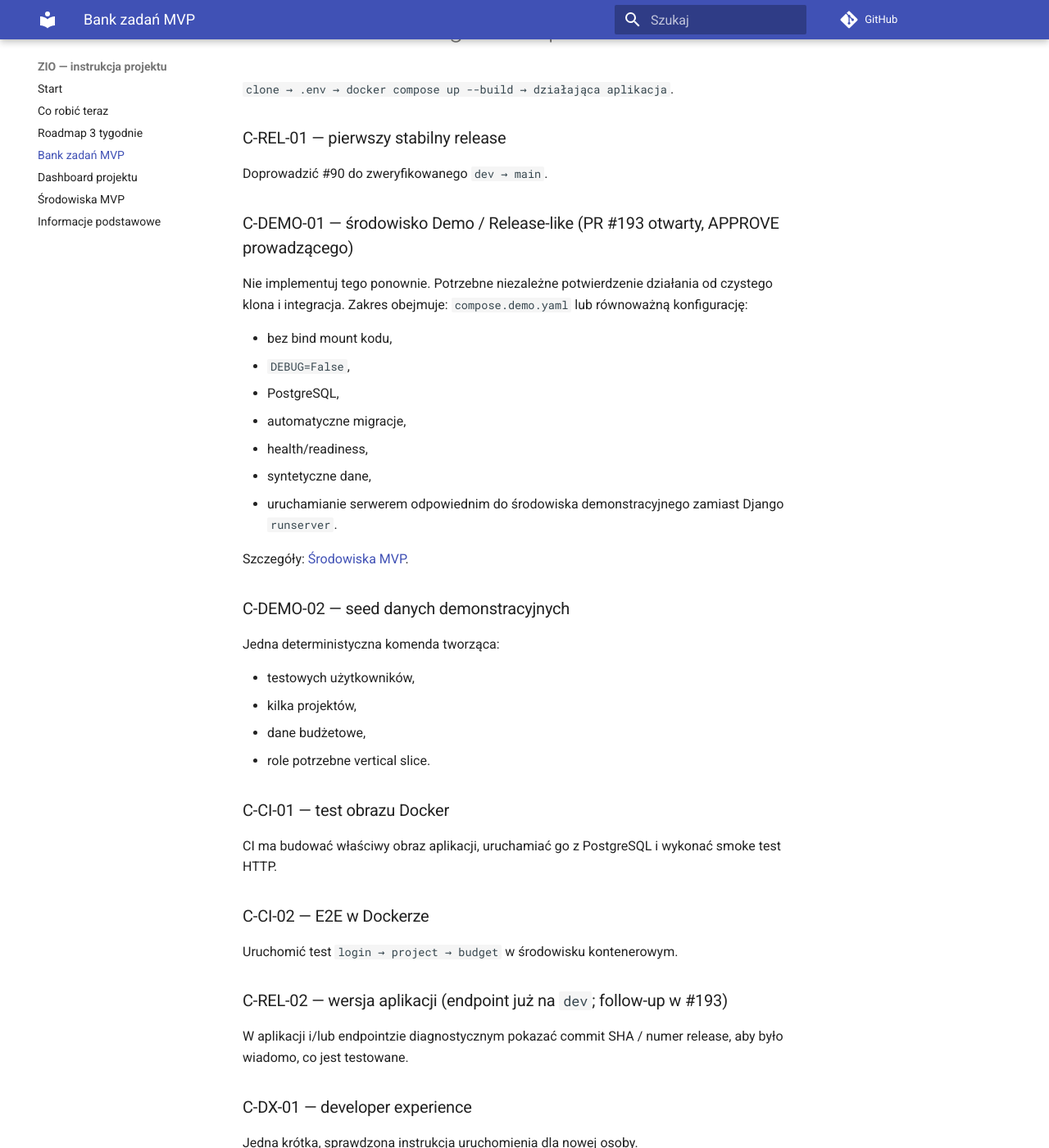
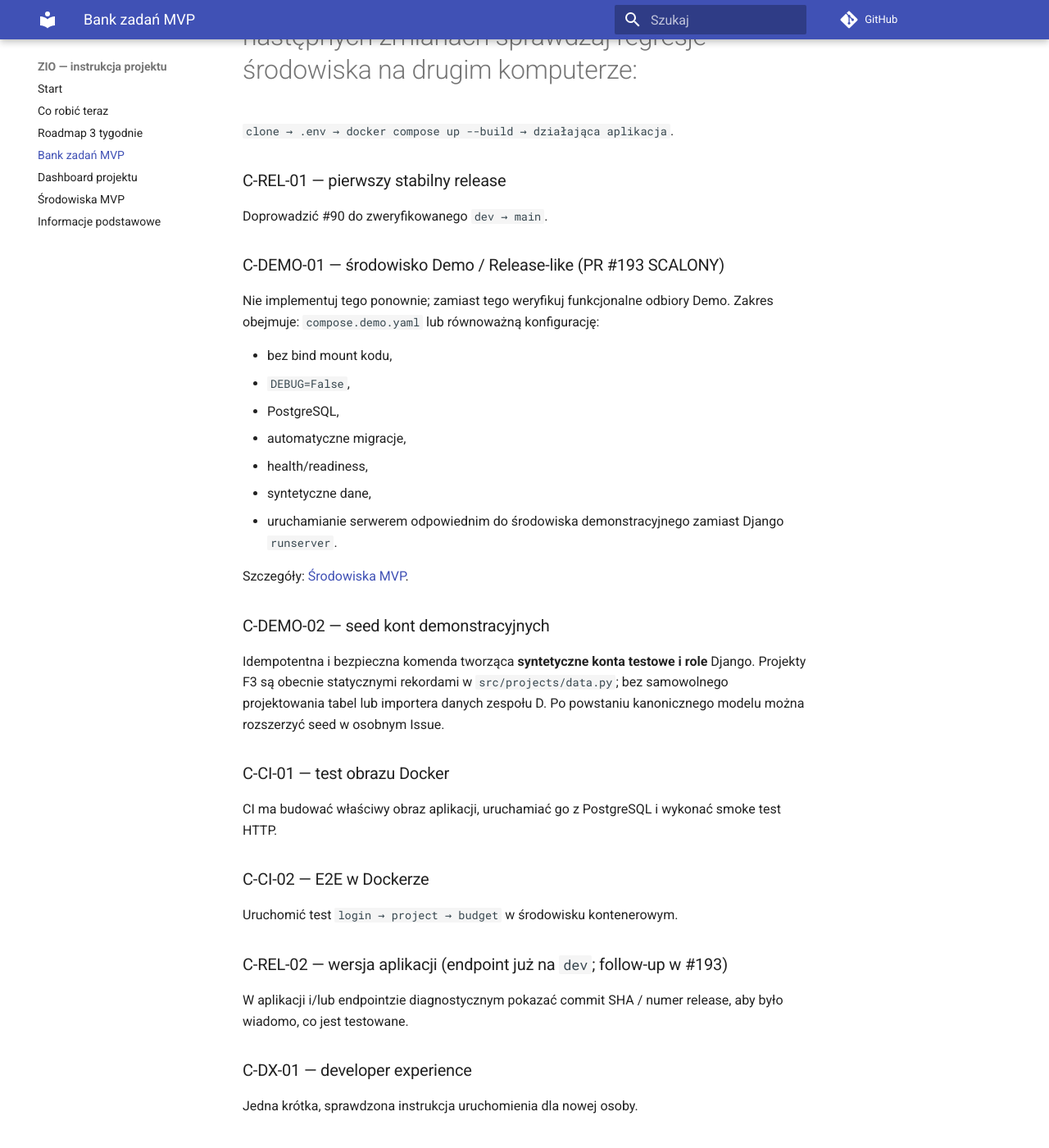
Before and after one commit to zio-wi-pb-mc/pb-science-office-manual, an MkDocs documentation site: the page built from manual/17-bank-zadan-mvp.md, in a window 1280 px wide and 1400 px high, scrolled down 4431 px. Shown: the whole window at 82% size. Built offline with MkDocs 1.6.1 and Material for MkDocs 9.7.7, drawn with Linux system fonts in a browser that asks for light colours; comment, search, counter and statistics services are not loaded; some of the changed text lies outside the part shown.

Commit message:
docs: independent backlog for C and current merged PR status

```diff
--- a/manual/17-bank-zadan-mvp.md
+++ b/manual/17-bank-zadan-mvp.md
@@ -128,9 +128,9 @@ Na podstawie potwierdzonych wymagań wybrać **jeden mały formularz**, ogranicz
 
 Osoba z B może bezpośrednio pomóc F zaimplementować uzgodniony formularz. Przynależność do B nie zabrania pisania kodu produktu.
 
-# C — platforma, Docker, CI i integracja
+# C — Platform & Integration Engineering
 
-C jest obecnie **Platform / Integration Owner**. To jest duży obszar pracy implementacyjnej.
+**Od 04.11:** Docker Demo [#193](https://github.com/zio-wi-pb-mc/pb-science-office/pull/193) jest już scalony. C nie czeka na D/E/F: **[pełna lista niezależnych zadań na 2–3 tygodnie](21-roadmap-3-tygodnie.md#zespol-c-zadania-niezalezne-od-innych-grup-aktualizacja-0411)** — developer doctor, check migracji w CI, seed syntetycznych kont, runner HTTP, security, staging.
 
 Możliwe Issues:
 
@@ -144,9 +144,9 @@ Możliwe Issues:
 
 Doprowadzić #90 do zweryfikowanego `dev → main`.
 
-### C-DEMO-01 — środowisko Demo / Release-like (PR #193 otwarty, APPROVE prowadzącego)
+### C-DEMO-01 — środowisko Demo / Release-like (PR #193 SCALONY)
 
-Nie implementuj tego ponownie. Potrzebne niezależne potwierdzenie działania od czystego klona i integracja. Zakres obejmuje: `compose.demo.yaml` lub równoważną konfigurację:
+Nie implementuj tego ponownie; zamiast tego weryfikuj funkcjonalne odbiory Demo. Zakres obejmuje: `compose.demo.yaml` lub równoważną konfigurację:
 
 - bez bind mount kodu,
 - `DEBUG=False`,
@@ -158,14 +158,9 @@ Nie implementuj tego ponownie. Potrzebne niezależne potwierdzenie działania od
 
 Szczegóły: [Środowiska MVP](18-srodowiska-mvp.md).
 
-### C-DEMO-02 — seed danych demonstracyjnych
+### C-DEMO-02 — seed kont demonstracyjnych
 
-Jedna deterministyczna komenda tworząca:
-
-- testowych użytkowników,
-- kilka projektów,
-- dane budżetowe,
-- role potrzebne vertical slice.
+Idempotentna i bezpieczna komenda tworząca **syntetyczne konta testowe i role** Django. Projekty F3 są obecnie statycznymi rekordami w `src/projects/data.py`; bez samowolnego projektowania tabel lub importera danych zespołu D. Po powstaniu kanonicznego modelu można rozszerzyć seed w osobnym Issue.
 
 ### C-CI-01 — test obrazu Docker
 
```
Also changed, not shown: other parts of manual/17-bank-zadan-mvp.md (+1 -1 lines).
